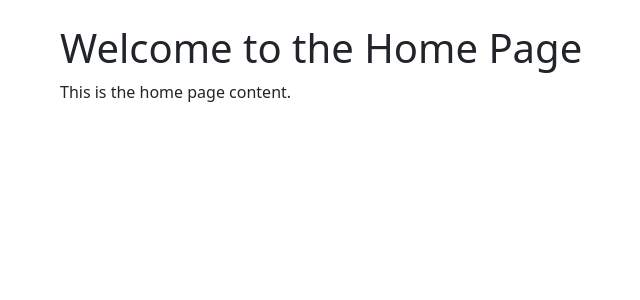
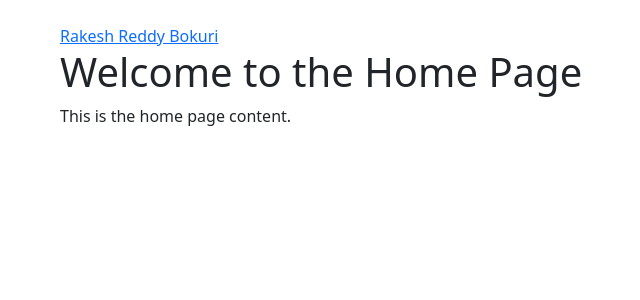
Before and after one commit to RakeshReddyBokuri/Django, a Django app: page / in a window 1280 px wide. Shown: the part 56-356 px from the top of the page, without its empty margins (22-662 px from the left). Run offline with Django 5.2, Linux system fonts and the light colour scheme.

Commit message:
Update home.html
Add Linkedin profile

```diff
--- a/ORM app/myproject/templates/home.html
+++ b/ORM app/myproject/templates/home.html
@@ -1,5 +1,7 @@
 {% extends 'layout.html' %} {% block title %}Home - My Django Site{% endblock %}
 {% block content %}
+<div class="badge-base LI-profile-badge" data-locale="en_US" data-size="large" data-theme="dark" data-type="HORIZONTAL" data-vanity="rakesh-reddy-bokuri" data-version="v1"><a class="badge-base__link LI-simple-link" href="https://in.linkedin.com/in/rakesh-reddy-bokuri?trk=profile-badge">Rakesh Reddy Bokuri</a></div>
+
 <h1>Welcome to the Home Page</h1>
 <p>This is the home page content.</p>
 {% endblock %}
```
